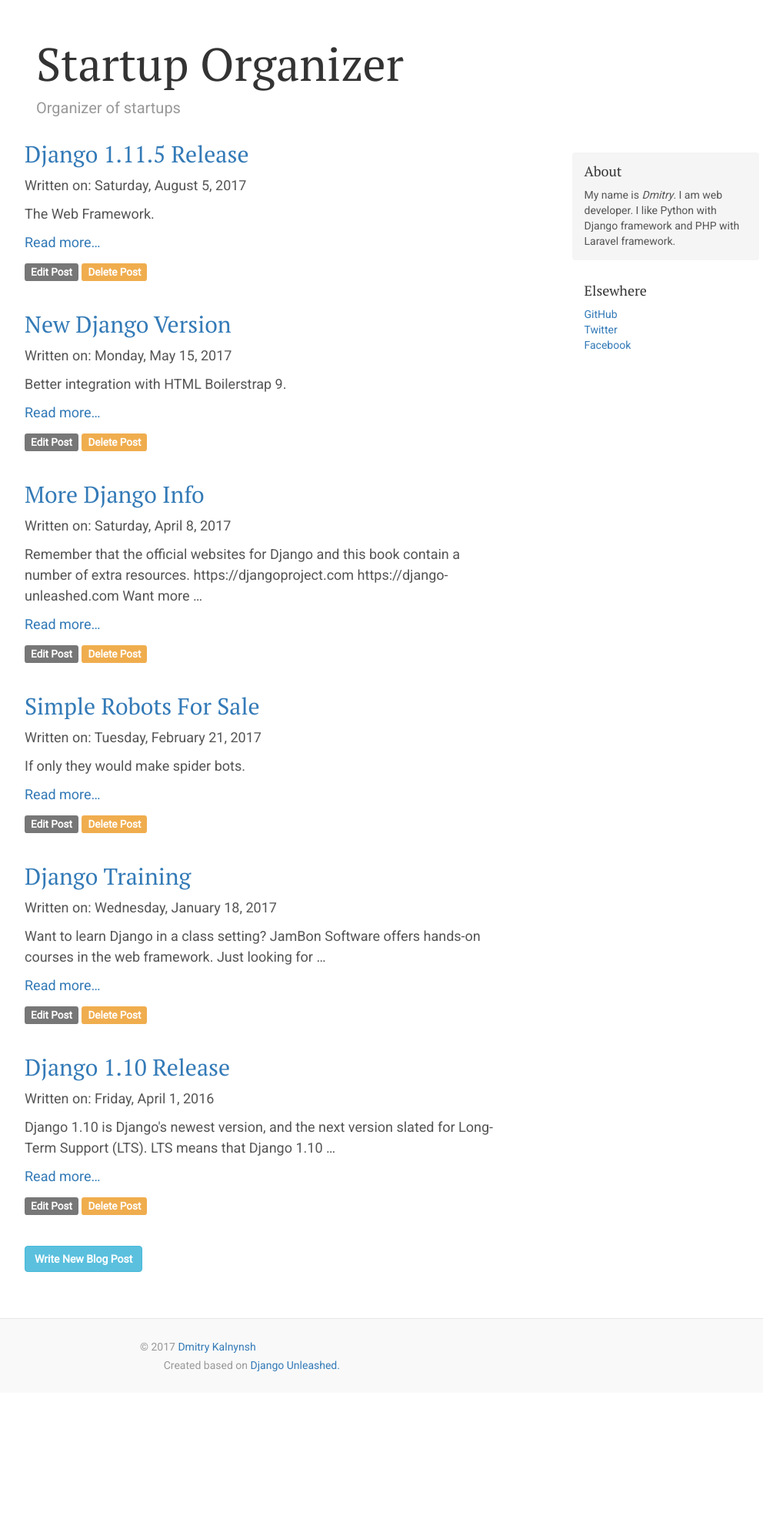
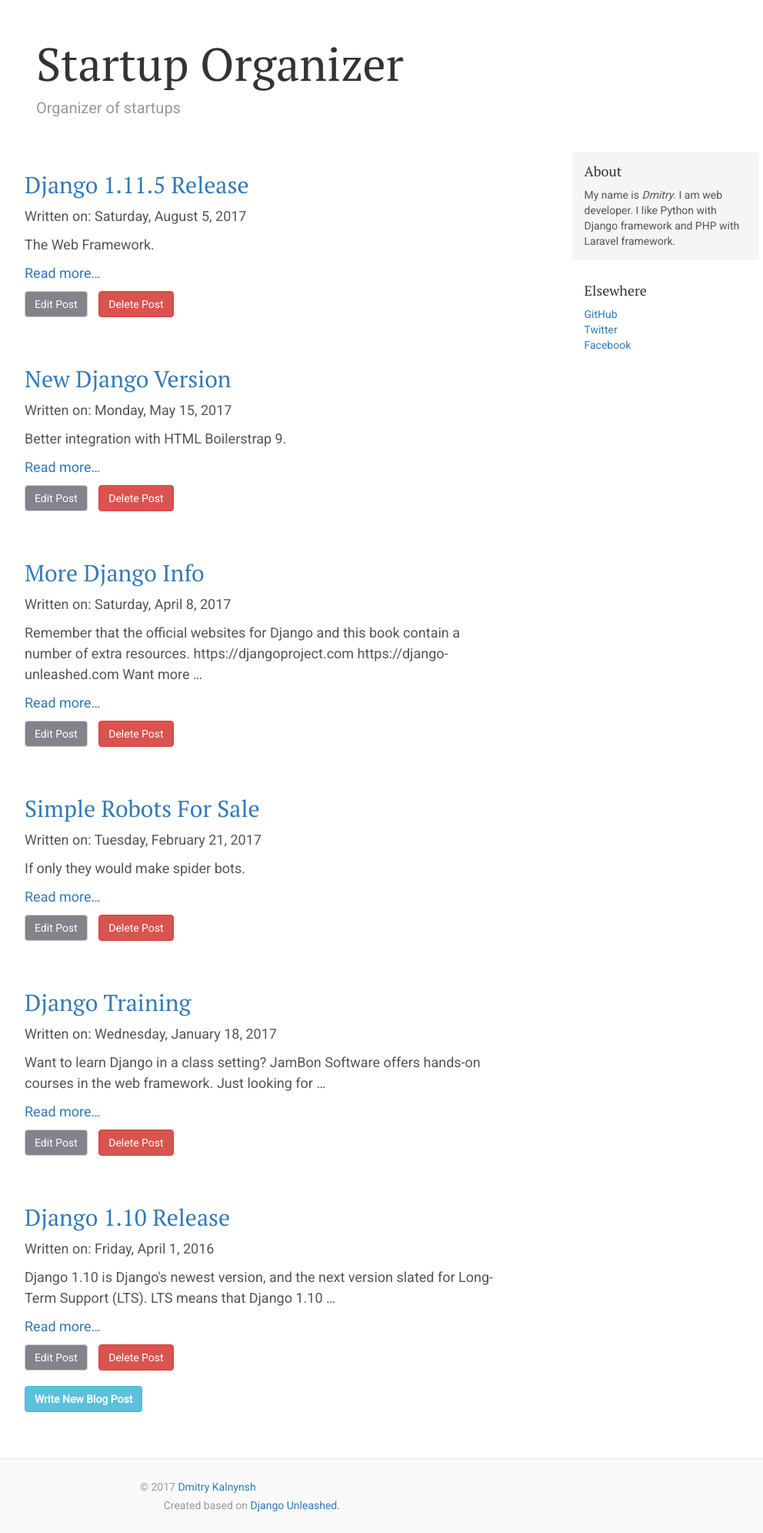
Before and after one commit to kalnynsh/DjangoUnleashed-1.11, a Django app: page /blog/ in a window 1280 px wide. Shown: the part 40-2031 px from the top of the page at 77% size, without its empty margins (138-1130 px from the left). Before the commit the page ends 1821 px from the top, so only its background shows below. Run offline with Django 3.2, Linux system fonts and the light colour scheme; data comes from the database, SQL or seed files in the repository; some libraries are stand-ins or nearby versions.

Commit message:
Update makeup.

```diff
--- a/blog/templates/blog/post_form_update.html
+++ b/blog/templates/blog/post_form_update.html
@@ -5,7 +5,7 @@
 {% endblock %}
 
 {% block content %}
-<div class="post-form-update">
+<div class="blog-post-form-update">
     <div>
         <form action="{{ post.get_update_url }}" method="post">
 
--- a/blog/templates/blog/post_list.html
+++ b/blog/templates/blog/post_list.html
@@ -37,12 +37,14 @@
             Read more&hellip;
         </a>
     </p>
-    <div class="blog-label-edit-delete-post">
+    <div class="blog-post-edit-btn btn btn-default">
         <a href="{{ post.get_update_url }}">
-            <span class="label label-default">Edit Post</span>
+            Edit Post
         </a>
+    </div>
+    <div class="blog-post-delete-btn btn btn-danger">
         <a href="{{ post.get_delete_url }}">
-            <span class="label label-warning">Delete Post</span>
+            Delete Post
         </a>
     </div>
 </article>
--- a/static/css/blog.css
+++ b/static/css/blog.css
@@ -4,10 +4,18 @@
 @import url('https://fonts.googleapis.com/css?family=Roboto');
 @import url('https://fonts.googleapis.com/css?family=PT+Serif');
 @import url('https://fonts.googleapis.com/css?family=Playfair+Display');
+/* Sticky footer styles
+-------------------------------------------------- */
+html {
+  position: relative;
+  min-height: 100%;
+}
 
 body {
   font-family: "Roboto", sans-serif;
   color: #555;
+  /* Margin bottom by footer height */
+  margin-bottom: 97px;
 }
 
 h1, .h1,
@@ -33,7 +41,9 @@
   }
 }
 
-
+.btn > a {
+  text-decoration: none;
+}
 /*
  * Masthead for nav
  */
@@ -164,7 +174,7 @@
 }
 
 .blog-post-detail-title {
-    margin-top: 30px;
+    margin-top: 40px;
 }
 
 /*
@@ -172,6 +182,9 @@
  */
 
 .blog-footer {
+  position: absolute;
+  bottom: 0;
+  width: 100%;
   padding: 26px 0;
   color: #999;
   text-align: left;
@@ -208,8 +221,8 @@
 
 /* post-form-update
 */
-.post-form-update {
-    margin-top: 30px;
+.blog-post-form-update {
+    margin-top: 40px;
 }
 
 
@@ -228,7 +241,7 @@
 /* Tag list h2 margin-bottom */
 .blog-tags-title
 {
-    margin-top: 30px;
+    margin-top: 40px;
     margin-bottom: 18px;
     font-size: 38px;
 }
@@ -251,14 +264,22 @@
 }
 
 /* post_list.html */
-.blog-label-edit-delete-post
+.blog-post-edit-btn,
+.blog-post-delete-btn
 {
-     display: block;
-     margin-bottom: 40px;
+     display: inline-block;
+     margin-right: 10px;
+}
+.blog-post-edit-btn {
+  background-color: #84838C;
+}
+.blog-post-edit-btn > a,
+.blog-post-delete-btn > a {
+  color: #fff;
 }
 
 .blog-post-list-h2 {
-    margin-top: 24px;
+    margin-top: 64px;
 }
 
 /* post_detail.html */
@@ -300,16 +321,6 @@
   color: #428bca;
 }
 
-.blog-post-delete-confirm {
-    margin-top: 40px;
-}
-
-.blog-post-delete-confirm-label {
-    line-height: 1.8;
-    font-size: 2.5rem;
-    margin-bottom: 16px;
-}
-
 .blog-btn-new-blog {
     margin-top: 20px;
 }
@@ -347,31 +358,49 @@
     padding: 6px;
 }
 
-.blog-btn-margin > .btn.btn-info > a {
+.btn.btn-info > a {
     color: #fff;
     font-weight: 500;
 }
-
+/* startup_list.html */
 .blog-startup-title {
-    margin-top: 30px;
+    margin-top: 40px;
     margin-bottom: 18px;
     font-size: 38px;
 }
-
+.list-group-item a {
+  text-decoration: none;
+  display: inline-block;
+}
+.list-group-item a:hover {
+  color: #6B1745;
+}
+.list-group-item:nth-child(2n+1) {
+  background-color: #E1EEFF;
+}
 .blog-startup-update {
-    margin-top: 30px;
+    margin-top: 40px;
 }
 
-.blog-startup-delete-confirm {
-     margin-top: 40px;
+.blog-newslink-delete-confirm,
+.blog-post-delete-confirm,
+.blog-startup-delete-confirm,
+.blog-tag-delete-confirm {
+    margin-top: 70px;
 }
 
-.blog-startup-delete-confirm {
-     margin-top: 40px;
+.blog-newslink-delete-confirm-label,
+.blog-post-delete-confirm-label,
+.blog-startup-delete-confirm-label,
+.blog-tag-delete-confirm-label {
+    display: inline-block;
+    padding: .6em;
+    font-size: 2.0rem;
+    line-height: 1.0;
+    color: #fff;
+    text-align: center;
+    white-space: nowrap;
+    vertical-align: baseline;
+    border-radius: .25em;
+    margin-bottom: 24px;
 }
-
-.blog-startup-delete-confirm-label {
-    line-height: 1.8;
-    font-size: 2.5rem;
-    margin-bottom: 16px;
-}
```
Also changed, not shown: blog/templates/blog/post_confirm_delete.html (+2 -7 lines), organizer/templates/organizer/newslink_confirm_delete.html (+6 -11 lines), organizer/templates/organizer/startup_confirm_delete.html (+1 -7 lines), organizer/templates/organizer/tag_confirm_delete.html (+10 -13 lines).
